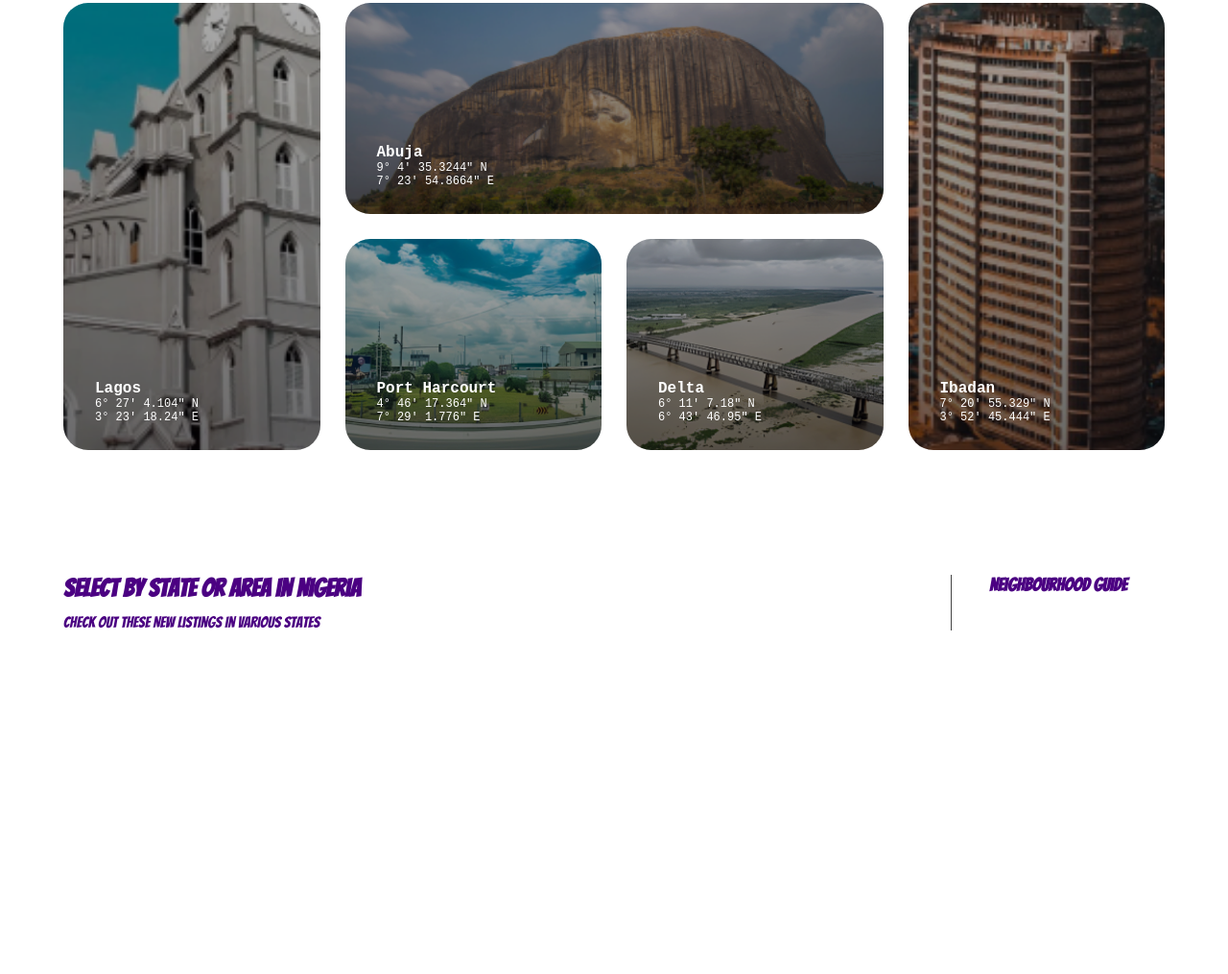
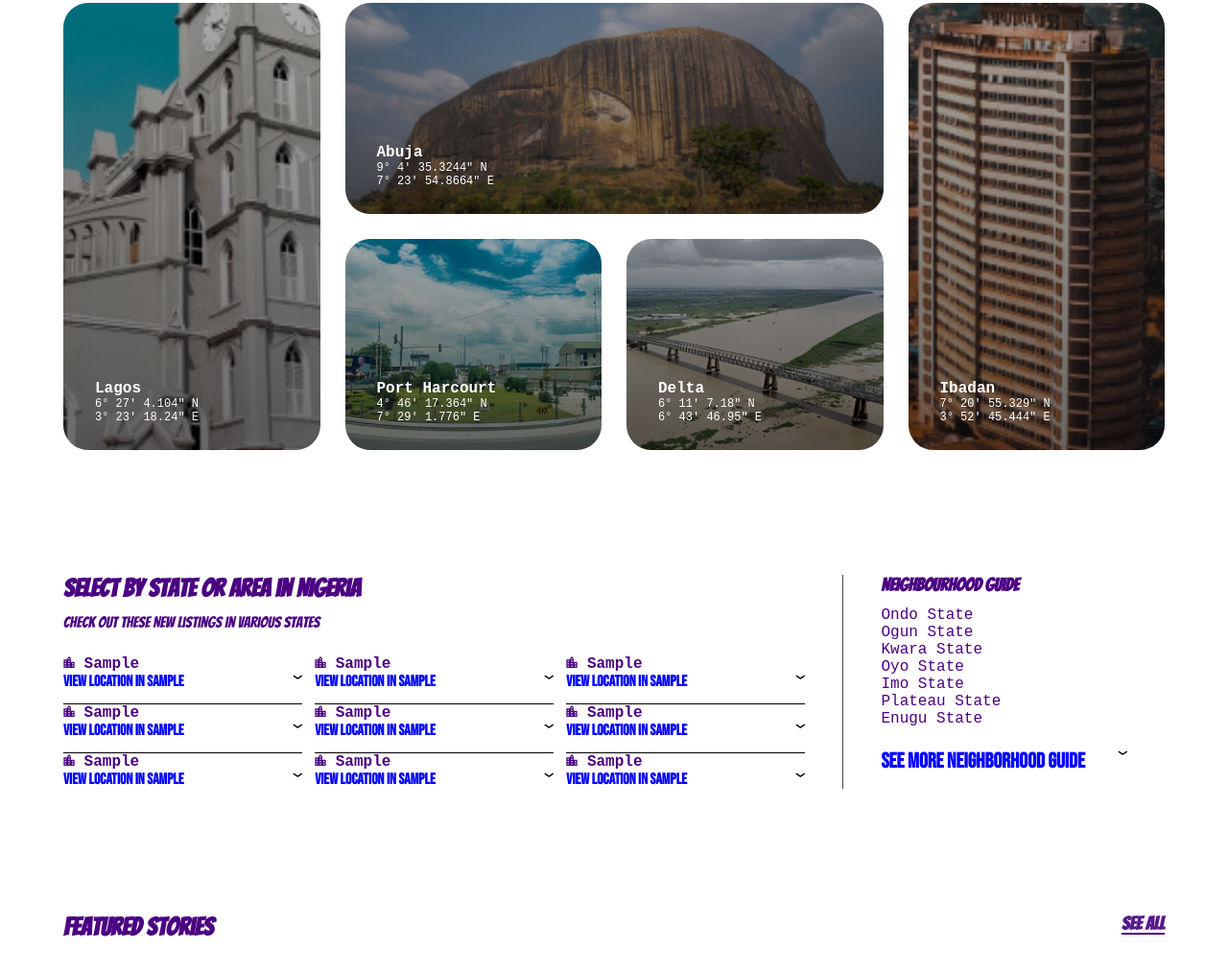
Before and after one commit to Destwule/Property-clone, a plain HTML site: page index.html in a window 1280 px wide. Shown: the part 3035-4050 px from the top of the page at 96% size. Before the commit the page ends 3809 px from the top, so only its background shows below. Drawn offline with Linux system fonts and the light colour scheme; a web font is replaced by a local one.

Commit message:
finished select by state or area section and stated the featured stories section

```diff
--- a/css/featured_homes.css
+++ b/css/featured_homes.css
@@ -13,7 +13,7 @@
 .container .heading {
     display: flex;
     justify-content: space-between;
-    color: var(--LOGO-COLOR);;
+    color: var(--LOGO-COLOR);
 }
 
 .heading * {
--- a/css/selection_by_area.css
+++ b/css/selection_by_area.css
@@ -1,19 +1,108 @@
 .selection-by-area {
     display: flex !important;
     flex-direction: row;
-    justify-content: space-between;
+    /* justify-content: space-between; */
 }
 
-.main .heading {
+.main {
+    flex: 1;
+}
+
+.main .inner-container {
     display: flex;
-    flex-direction: column;
+    flex-direction: column !important;
     gap: 1em;
+}
+
+.selection-by-area .areas {
+    display: grid;
+    grid-template-columns: repeat(3, 1fr);
+    grid-auto-rows: auto;
+    gap: 1rem;
+    color: var(--LOGO-COLOR);
+
+    margin-top: 2em;
+}
+
+.areas .area-section {
+    display: flex;
+    flex-flow: column;
+    gap: 1em;
+}
+
+.an-area * {
+    cursor: pointer;
+}
+
+.an-area h4 {
+    font-size: 16px;
+    text-transform: capitalize;
+    font-weight: bolder;
+}
+
+.area-click {
+    font-weight: bold;
+    font-size: 16px;
+    color: blue;
+    font-family: "Bebas Neue" !important;
+    position: relative;
+}
+
+.area-click::after {
+    position: absolute;
+    content: url("../img/arrow-down.svg");
+    font-size: 20px;
+    color: black !important;
+    text-align: center;
+    top: -5px;
+    right: 0;
+    /* left: 0; */
+    /* font-family: "Font Awesome 5 Free"; */
+}
+
+.show {
+    display: block !important;
+}
+
+.rotate-after::after{
+    transform: rotate(180deg);
+}
+
+.area-dropdown {
+    display: flex;
+    flex-direction: column-reverse;
+}
+
+.area-dropdown .dropdown {
+    display: none;
+    font-weight: bold !important;
+}
+
+.area-section .area-card:not(:first-child) {
+    border-top: 1px solid black;
 }
 
 .selection-by-area .aside {
     padding: 0 3em;
+    border-left: 1px solid var(--COLOR);
+    display: flex;
+    flex-direction: column;
+}
+.aside .heading {
+    margin-bottom: 1em;
 }
 
-.selection-by-area .aside {
-    border-left: 1px solid var(--COLOR);
+.aside .content a {
+    font-size: 16px !important;
+    color: var(--LOGO-COLOR);
 }
+
+.aside .dropdown {
+    display: none;
+}
+
+.aside .area-click {
+    margin-top: 1em;
+    padding-right: 2em;
+    font-size: 22px;
+}
--- a/index.html
+++ b/index.html
@@ -135,7 +135,7 @@
 
         <div class="selection-by-area container">
             <div class="main">
-                <div class="heading">
+                <div class="heading inner-container">
                     <h2>Select by State or Area in Nigeria</h2>
                     <p>Check out these New Listings in various States</p>
                 </div>
@@ -147,6 +147,26 @@
                 <div class="heading">
                     <h3>Neighbourhood Guide</h3>
                 </div>
+                <div class="content"></div>
+
+                <div class="footing">
+                    <div class="dropdown content"></div>
+                    <a class="area-click check-previous-sibling">
+                    See more Neighborhood Guide
+                </a>
+                </div>
+            </div>
+        </div>
+
+        <div class="featured-stories container">
+            <div class="main">
+                <div class="heading">
+                    <h2>Featured Stories</h2>
+                    <a href="">See all</a>
+                </div>
+                <div class="other-stories">
+
+                </div>
             </div>
         </div>
     </section>
--- a/js/select_by_area.js
+++ b/js/select_by_area.js
@@ -3,9 +3,98 @@ const area = {
     areas: ["area1", "area1", "area1", "area1"]
 }
 
+const states = [
+    "Ondo State",
+    "Ogun State",
+    "Kwara State",
+    "Oyo State",
+    "Imo State",
+    "Plateau State",
+    "Enugu State"
+]
+
+const other_states = [
+    "Niger State",
+    "Delta State",
+    "Akwa Ibom State",
+    "Edo State",
+    "Anambra State",
+    "Osun State",
+    "Abia State",
+    "Kano State",
+]
+
 const areas = document.querySelector(".selection-by-area .areas");
 
 for (let i = 0; i < 3; i++) {
-    const area_card = document.createElement("div");
-    area_card.classList.add("area-card");
+    const area_section = document.createElement("div");
+    area_section.classList.add("area-section");
+
+    for (let j = 0; j < 3; j++) {
+        const area_card = document.createElement("div");
+        area_card.classList.add("area-card");
+        area_section.append(area_card);
+
+        const an_area = document.createElement("div");
+        an_area.classList.add("an-area");
+        area_card.appendChild(an_area);
+
+        const area_title = document.createElement("h4");
+        area_title.innerHTML = `
+        <svg xmlns="http://www.w3.org/2000/svg" width="12" height="12" viewBox="0 0 384 408"><path fill="currentColor" d="M256 195h128v213H0V109h128V67l64-64l64 64v128zM85 365v-42H43v42h42zm0-85v-43H43v43h42zm0-85v-43H43v43h42zm128 170v-42h-42v42h42zm0-85v-43h-42v43h42zm0-85v-43h-42v43h42zm0-86V67h-42v42h42zm128 256v-42h-42v42h42zm0-85v-43h-42v43h42z"/></svg> ${area.name}`;
+        an_area.appendChild(area_title);
+
+        const area_dropdown = document.createElement("div");
+        area_dropdown.classList.add("area-dropdown");
+
+        const area_click = document.createElement("a");
+        area_click.classList.add("area-click");
+        area_click.textContent = `View Location in ${area.name}`;
+        area_dropdown.appendChild(area_click)
+
+        const dropdown = document.createElement("div");
+        dropdown.classList.add("dropdown");
+        area_dropdown.appendChild(dropdown);
+
+        area.areas.forEach(area_name => {
+            const area_option = document.createElement("a");
+            area_option.innerHTML = `
+            <svg xmlns="http://www.w3.org/2000/svg" width="12" height="12" viewBox="0 0 384 408"><path fill="currentColor" d="M256 195h128v213H0V109h128V67l64-64l64 64v128zM85 365v-42H43v42h42zm0-85v-43H43v43h42zm0-85v-43H43v43h42zm128 170v-42h-42v42h42zm0-85v-43h-42v43h42zm0-85v-43h-42v43h42zm0-86V67h-42v42h42zm128 256v-42h-42v42h42zm0-85v-43h-42v43h42z"/></svg> ${area_name}`;
+            dropdown.appendChild(area_option);
+            an_area.appendChild(area_dropdown);
+        })
+    }
+    areas.appendChild(area_section)
 }
+
+const areas_click = document.querySelectorAll(".area-click");
+areas_click.forEach(area_click => {
+    area_click.addEventListener("click", (event) => {
+        event.target.classList.toggle("rotate-after");
+        const sibling = event.target.nextSibling;
+
+        sibling.classList.toggle("show");
+    })
+})
+
+const aside_content = document.querySelector(".aside .content");
+states.forEach(area_name => {
+    const area_tag = document.createElement("a");
+    area_tag.textContent = area_name;
+
+    aside_content.appendChild(area_tag);
+})
+
+const other_aside_content = document.querySelector(".aside .dropdown");
+other_states.forEach(area_name => {
+    const area_tag = document.createElement("a");
+    area_tag.textContent = area_name;
+
+    other_aside_content.appendChild(area_tag);
+})
+
+const aside_area_click = document.querySelector(".footing .area-click");
+aside_area_click.addEventListener("click", (event) => {
+    const dropdown = document.querySelector(".footing .dropdown");
+    dropdown.classList.toggle("show");
+})
```
Also changed, not shown: img/arrow-down.svg (added).
